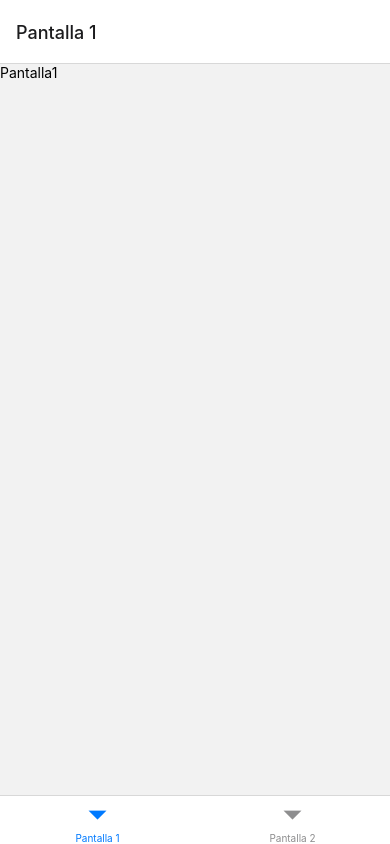
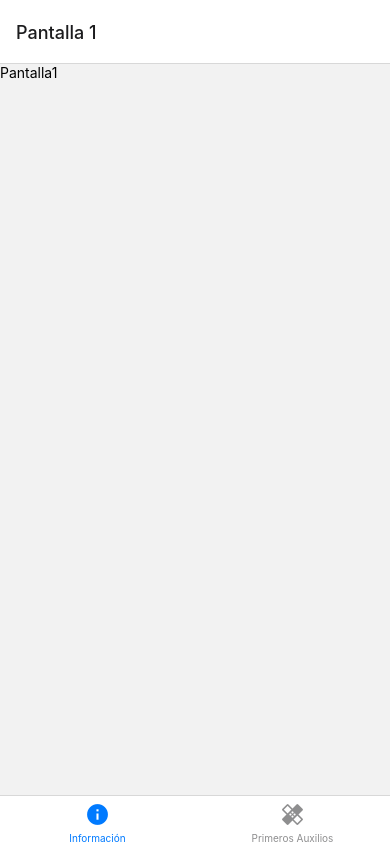
Before and after one commit to DAvalos36/app-primeros-auxilios, a React Native app: screen / in a window 390 px wide. Built offline with nearby package versions, Linux system fonts and the light colour scheme.

Commit message:
fix: botones Navigation

```diff
--- a/Navigation.tsx
+++ b/Navigation.tsx
@@ -13,11 +13,21 @@ const MyTabs = (): JSX.Element => {
   return (
     <Tab.Navigator>
       <Tab.Screen name="Pantalla 1" component={Pantalla1}
-        // options={{ title: 'Pantalla 1' }}
+        options={{
+          title: 'Pantalla 1',
+          tabBarLabel: 'Información',
+          tabBarIcon: ({ color, size }) => (
+            <MaterialIcons name="info" size={size} color={color} />
+          )
+        }}
       />
       <Tab.Screen name="Pantalla 2" component={Pantalla2}
         options={{
-          headerShown: false
+          headerShown: false,
+          tabBarLabel: 'Primeros Auxilios',
+          tabBarIcon: ({ color, size, focused }) => (
+            <MaterialIcons name="healing" size={size} color={color}/>
+          )
         }}
       />
     </Tab.Navigator>
```
